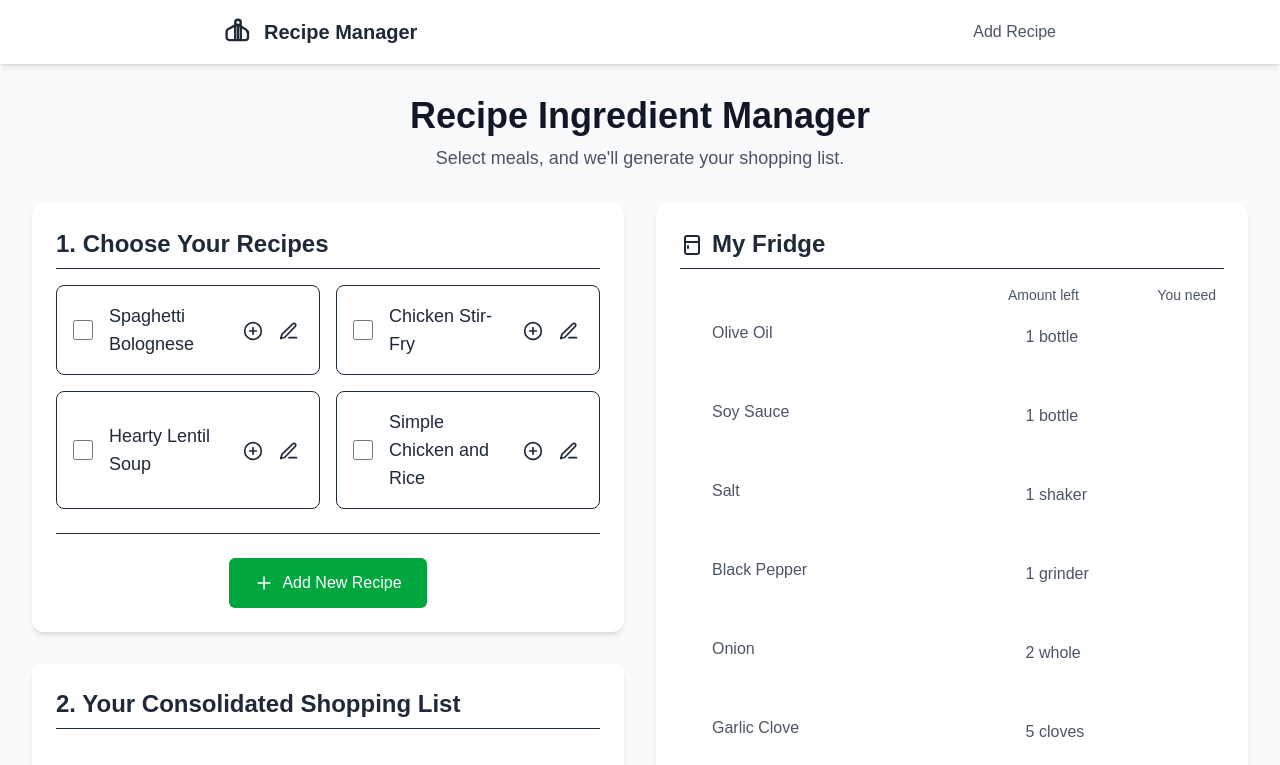
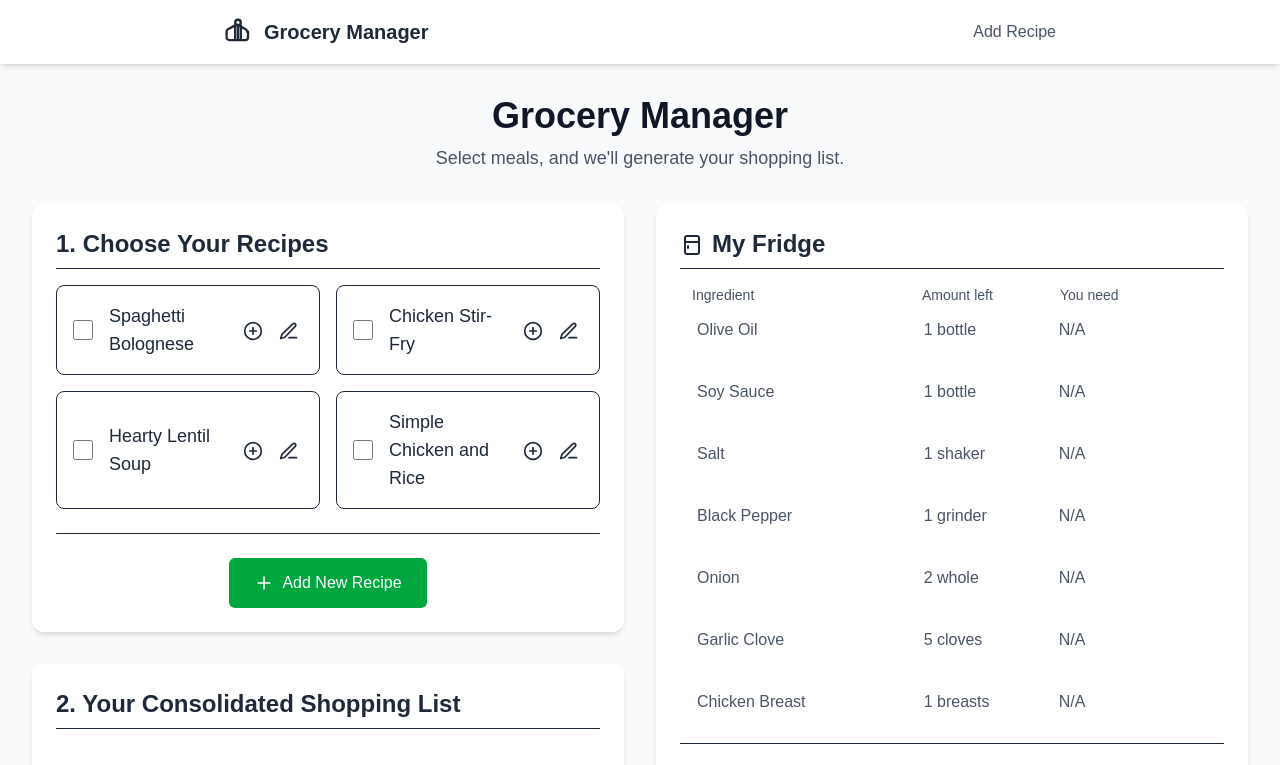
Before and after one commit to ubwoo4175/grocery-manager, a Next.js app: page / in a window 1280 px wide. Shown: the top 765 px of the page. Built offline with nearby package versions, Linux system fonts and the light colour scheme.

Commit message:
editing list of buys

```diff
--- a/app/components/Fridge.tsx
+++ b/app/components/Fridge.tsx
@@ -142,16 +142,15 @@ const Fridge: React.FC<FridgeProps> = ({ items, setItems, aggregatedUsage, datab
             </h2>
 
             {/* Headers for quantity columns */}
-            <div className="flex justify-between px-2 mb-2">
-                <div className="flex-3 ml-6"></div> {/* Empty space for name column */}
-                <div className="flex-2 flex items-center gap-2 ml-2">
-                    <span className="block min-w-[80px] text-left text-sm font-medium text-gray-600">Amount left</span>
-                    <span className="flex min-w-[120px] justify-end text-left text-sm font-medium text-gray-600">You need</span>
-                </div>
+            <div className="grid grid-cols-12 gap-2">
+                <div className="col-span-5 text-sm font-medium text-gray-600 pl-3">Ingredient</div>
+                <div className="col-span-3 text-sm font-medium text-gray-600 pl-3">Amount left</div>
+                <div className="col-span-2 text-sm font-medium text-gray-600 pl-3">You need</div>
+                <div className="col-span-2"></div> {/* Empty column for delete button alignment */}
             </div>
 
             {/* Item List */}
-            <ul className="space-y-1 mb-4">
+            <ul className="grid grid-cols-12 gap-2 space-y-1 mb-4">
                 {items.map((item) => {
                     // Find usage for this item (case-insensitive match)
                     const usageEntry = Object.entries(aggregatedUsage).find(([ingId, unitMap]) => {
@@ -174,9 +173,9 @@ const Fridge: React.FC<FridgeProps> = ({ items, setItems, aggregatedUsage, datab
                     }
                     const remaining = usedQty !== null ? item.quantity - usedQty : item.quantity;
                     return (
-                        <li key={item.id} className="group flex justify-between p-2 rounded-md hover:bg-gray-50">
+                        <li key={item.id} className="col-span-12 grid grid-cols-12 gap-2 items-center p-1 rounded-md hover:bg-gray-50 group">
                             {/* Name Field */}
-                            <div className="flex-3 ml-6">
+                            <div className="col-span-5">
                                 {editingField?.id === item.id && editingField?.field === 'name' ? (
                                     <input
                                         type="text"
@@ -184,15 +183,15 @@ const Fridge: React.FC<FridgeProps> = ({ items, setItems, aggregatedUsage, datab
                                         onChange={(e) => setEditingValue(e.target.value)}
                                         onBlur={handleSaveEdit}
                                         onKeyDown={handleEditKeyDown}
-                                        className="w-full px-2 py-1 border border-gray-300 rounded-md shadow-sm focus:outline-none focus:ring-blue-500 focus:border-blue-500 sm:text-sm"
+                                        className="w-full px-3 py-2 border border-gray-300 rounded-md shadow-sm focus:outline-none focus:ring-blue-500 focus:border-blue-500 sm:text-sm"
                                         autoFocus
                                     />
                                 ) : (
-                                    <span className="text-gray-600 cursor-pointer" onClick={() => handleStartEdit(item, 'name')}>{item.name}</span>
+                                    <span className="block w-full px-3 py-2 text-gray-600 cursor-pointer rounded-md border border-transparent hover:border-gray-300 transition-colors" onClick={() => handleStartEdit(item, 'name')}>{item.name}</span>
                                 )}
                             </div>
-                            {/* Quantity and Unit Fields */}
-                            <div className="flex-2 items-center gap-2 ml-2">
+                            {/* Quantity and Unit Fields (Amount Left) */}
+                            <div className="col-span-3">
                                 {editingField?.id === item.id && editingField?.field === 'quantity' ? (
                                     <input
                                         type="number"
@@ -201,21 +200,22 @@ const Fridge: React.FC<FridgeProps> = ({ items, setItems, aggregatedUsage, datab
                                         onChange={(e) => setEditingValue(e.target.value)}
                                         onBlur={handleSaveEdit}
                                         onKeyDown={handleEditKeyDown}
-                                        className="w-20 px-2 py-1 border border-gray-300 rounded-md shadow-sm focus:outline-none focus:ring-blue-500 focus:border-blue-500 sm:text-sm"
+                                        className="w-full px-3 py-2 border border-gray-300 rounded-md shadow-sm focus:outline-none focus:ring-blue-500 focus:border-blue-500 sm:text-sm"
                                         autoFocus
                                     />
                                 ) : (
-                                    <span className="font-medium text-gray-600 cursor-pointer px-2 py-1 rounded-md flex items-center w-36 justify-between" onClick={() => handleStartEdit(item, 'quantity')}>
-                                        <span className="block min-w-[80px] text-left">{item.quantity} {item.unit}</span>
-                                        <span className="flex items-left min-w-[120px] justify-end">
-                                            {usedQty !== null && usedUnit ? (
-                                                <span className={usedQty > item.quantity ? 'text-red-600 font-bold' : ''}>{usedQty} {item.unit}</span>
-                                            ) : null}
-                                        </span>
-                                    </span>
+                                    <span className="block w-full px-3 py-2 text-gray-600 cursor-pointer rounded-md border border-transparent hover:border-gray-300 transition-colors" onClick={() => handleStartEdit(item, 'quantity')}>{item.quantity} {item.unit}</span>
                                 )}
+                            </div>
+                            {/* You Need Field */}
+                            <div className="col-span-3">
+                                <span className={`block w-full px-3 py-2 rounded-md ${usedQty !== null && usedQty > item.quantity ? 'text-red-600 font-semibold' : 'text-gray-600'}`}>
+                                    {usedQty !== null && usedUnit ? `${usedQty} ${usedUnit}` : 'N/A'}
+                                </span>
+                            </div>
+                            <div className="col-span-1 flex justify-end pr-2">
                                 <button onClick={() => handleDeleteItem(item.id)} className="text-gray-400 opacity-0 group-hover:opacity-100 hover:text-red-600 transition-opacity">
-                                    <TrashIcon />
+                                        <TrashIcon />
                                 </button>
                             </div>
                         </li>
--- a/app/components/Navbar.tsx
+++ b/app/components/Navbar.tsx
@@ -15,7 +15,7 @@ const Navbar: React.FC = () => {
                 <div className="flex items-center justify-between h-16">
                     <a href="/" className="flex items-center space-x-3 text-gray-800 hover:text-blue-600 transition-colors">
                         <ChefHatIcon />
-                        <span className="text-xl font-bold">Recipe Manager</span>
+                        <span className="text-xl font-bold">Grocery Manager</span>
                     </a>
                     {/* You can add more nav links here in the future */}
                     <div>
--- a/app/page.tsx
+++ b/app/page.tsx
@@ -215,7 +215,7 @@ const ShoppingList: React.FC<ShoppingListProps> = ({ list }) => {
     if (!list || (list.inFridge.length === 0 && list.notInFridge.length === 0)) {
         return (
             <div className="text-center py-8 text-gray-500">
-                <p>Select some recipes and click "Generate Shopping List" to see your ingredients.</p>
+                <p>Select recipes to see your ingredients.</p>
             </div>
         );
     }
@@ -295,12 +295,15 @@ const App: React.FC = () => {
             const info = database.ingredients_info[ingId];
             if (!info) continue;
             const amounts = aggregated[ingId];
+            console.log(amounts)
             const amountStr = Object.entries(amounts).map(([unit, qty]) => `${qty} ${unit}`).join(', ');
             const itemDetails: ShoppingListItem = { name: info.name, amountStr };
             // Check if in fridge (case-insensitive match)
             const inFridgeMatch = fridgeItems.some(f => f.name.toLowerCase() === info.name.toLowerCase());
             if (inFridgeMatch) {
+                console.log(inFridgeMatch)
                 inFridge.push(itemDetails);
+                //여기 수정해야함함
             } else {
                 notInFridge.push(itemDetails);
             }
@@ -312,7 +315,7 @@ const App: React.FC = () => {
         <div className="bg-gray-50 text-gray-800 min-h-screen">
             <div className="container mx-auto p-4 md:p-8 max-w-8xl">
                 <header className="text-center mb-8">
-                    <h1 className="text-4xl font-bold text-gray-900">Recipe Ingredient Manager</h1>
+                    <h1 className="text-4xl font-bold text-gray-900">Grocery Manager</h1>
                     <p className="text-lg text-gray-600 mt-2">Select meals, and we'll generate your shopping list.</p>
                 </header>
 
```
